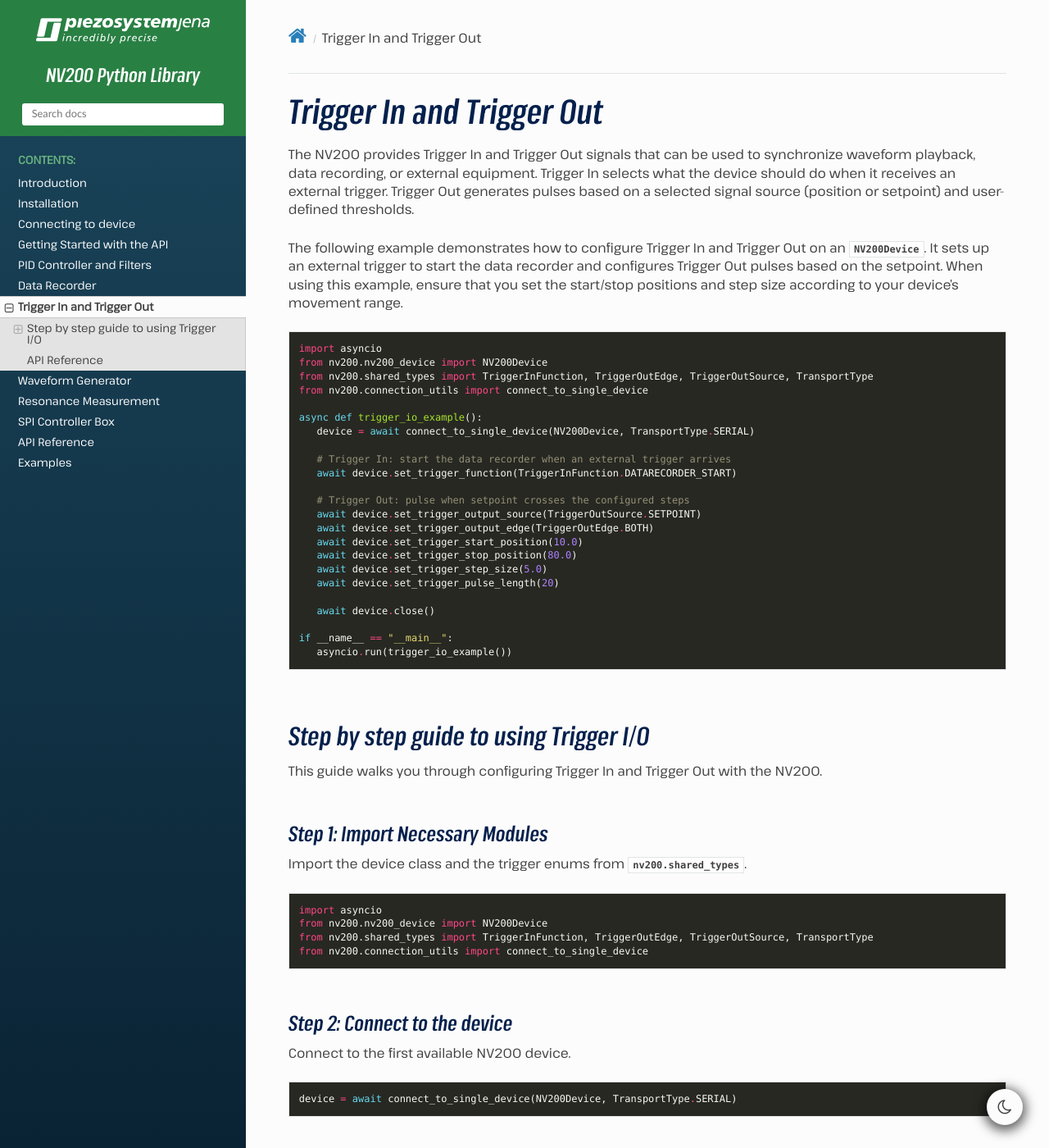
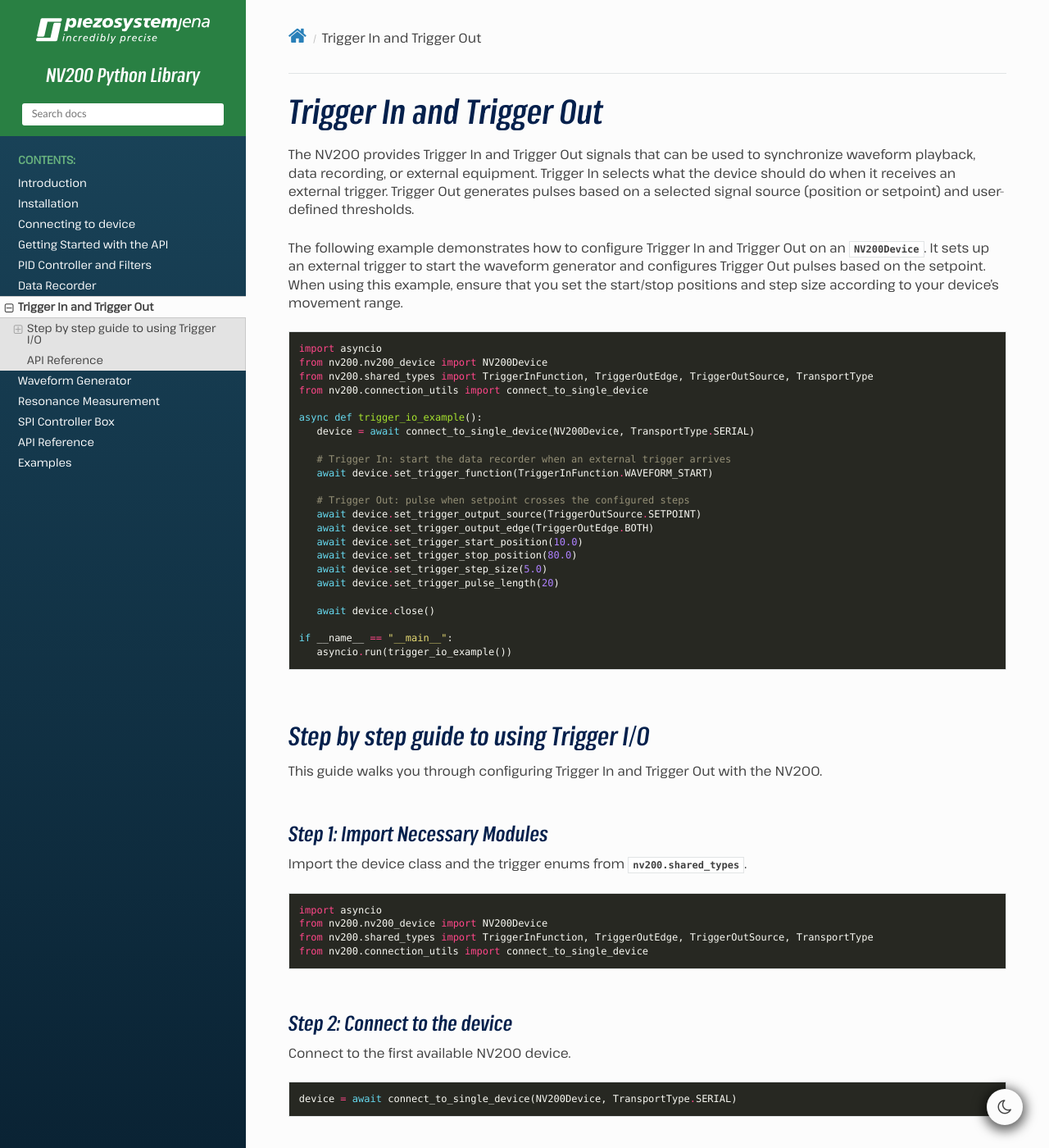
Before and after one commit to piezosystemjena/nv200-python-lib, a Sphinx documentation site: the page built from doc/trigger_io.rst, in a window 1280 px wide and 1400 px high. Shown: the whole window at 82% size. Built offline with Sphinx 7.4.7 and the Read the Docs theme 3.1.0, drawn with Linux system fonts in a browser that asks for light colours; some of the changed text lies outside the part shown.

Commit message:
Use waveform generation start in trigger example

```diff
--- a/doc/trigger_io.rst
+++ b/doc/trigger_io.rst
@@ -8,7 +8,7 @@
 
 The following example demonstrates how to configure Trigger In and Trigger Out on an
 :class:`NV200Device <nv200.nv200_device.NV200Device>`. It sets up an external trigger to
-start the data recorder and configures Trigger Out pulses based on the setpoint.
+start the waveform generator and configures Trigger Out pulses based on the setpoint.
 When using this example, ensure that you set the start/stop positions and step size
 according to your device's movement range.
 
@@ -23,7 +23,7 @@
       device = await connect_to_single_device(NV200Device, TransportType.SERIAL)
 
       # Trigger In: start the data recorder when an external trigger arrives
-      await device.set_trigger_function(TriggerInFunction.DATARECORDER_START)
+      await device.set_trigger_function(TriggerInFunction.WAVEFORM_START)
 
       # Trigger Out: pulse when setpoint crosses the configured steps
       await device.set_trigger_output_source(TriggerOutSource.SETPOINT)
@@ -75,7 +75,7 @@
 
 .. code-block:: python
 
-   await device.set_trigger_function(TriggerInFunction.DATARECORDER_START)
+   await device.set_trigger_function(TriggerInFunction.WAVEFORM_START)
 
 
 Step 4: Configure Trigger Out
```
Also changed, not shown: 1 other file.
